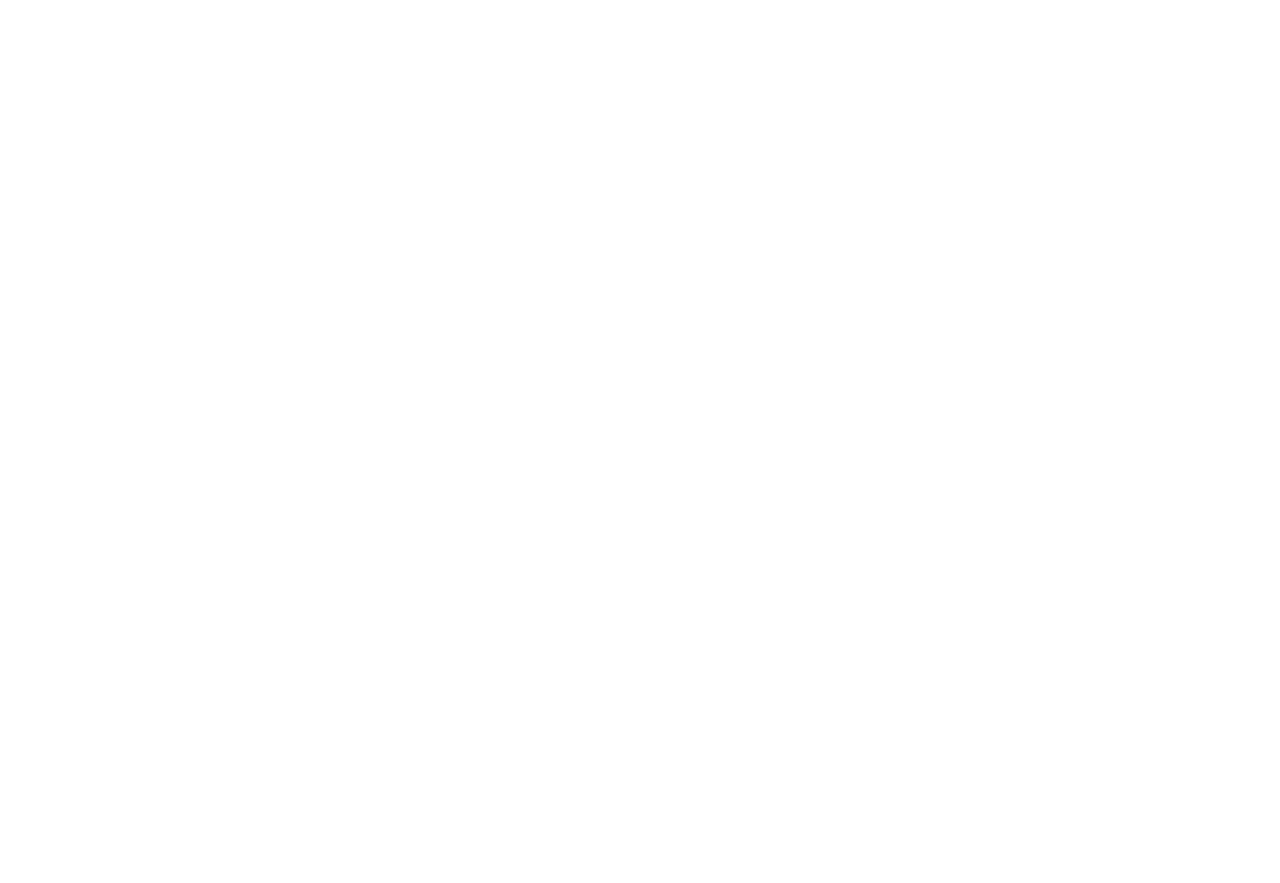
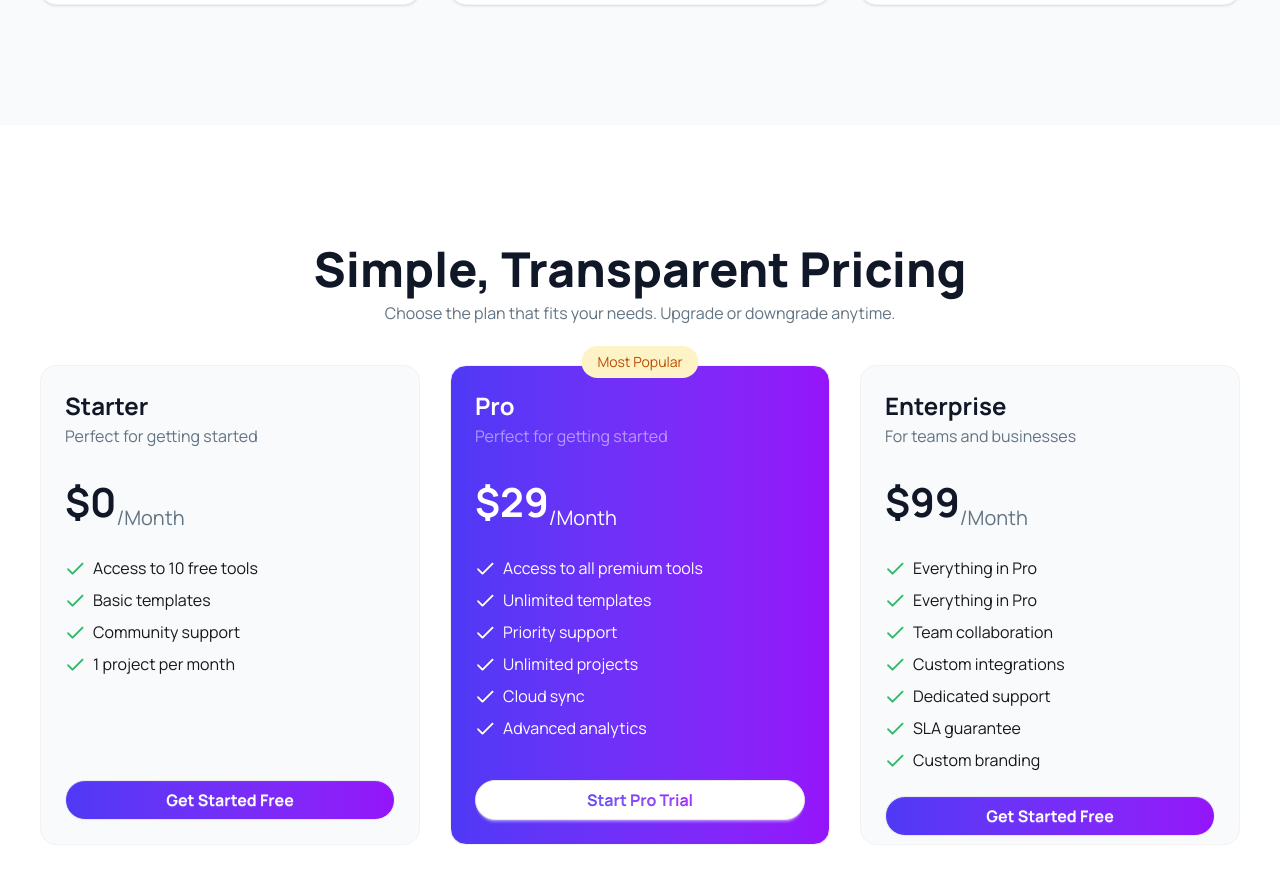
Before and after one commit to cseanwar/assignment6-digitools, a React (Vite) app: page / in a window 1280 px wide. Shown: the part 1701-2584 px from the top of the page. Before the commit the page ends 1076 px from the top, so only its background shows below. Built offline with nearby package versions, Linux system fonts and the light colour scheme.

Commit message:
Added Pricing section

```diff
--- a/src/App.jsx
+++ b/src/App.jsx
@@ -1,7 +1,9 @@
 import './App.css'
 import Banner from './components/Banner'
 import Navbar from './components/Navbar'
+import Pricing from './components/Pricing'
 import Ratings from './components/Ratings'
+import StepsCards from './components/StepsCards'
 
 function App() {
 
@@ -10,6 +12,8 @@
      <Navbar />
      <Banner />
      <Ratings />
+     <StepsCards />
+     <Pricing />
     </>
   )
 }
--- /dev/null
+++ b/src/components/Pricing.jsx
@@ -0,0 +1,84 @@
+import React from "react";
+
+const Pricing = () => {
+  return (
+    <div>
+      <div className="container mx-auto py-30">
+        <div className="flex flex-col gap-2 text-center mb-10">
+          <h1 className="font-extrabold text-5xl text-[#101727]">
+            Simple, Transparent Pricing
+          </h1>
+          <p className="text-[#627382] text-base">
+            Choose the plan that fits your needs. Upgrade or downgrade anytime.
+          </p>
+        </div>
+        <div className="flex flex-col md:flex-row gap-7.5 justify-center items-center">
+            <div className="bg-[#f9fafc] border border-[#F2F2F2] rounded-2xl p-6 flex flex-col gap-6 h-120 w-95 hover:-translate-y-3 transition-all duration-300 relative">
+                <div>
+                    <h3 className="font-bold text-2xl text-[#101727]">Starter</h3>
+                    <p className="text-[#627382] text-base mt-0.5">Perfect for getting started</p>
+                </div>
+                <div className="flex items-end">
+                    <span className="font-bold text-[40px] text-[#101727]">$0</span>
+                    <span className="text-[#627382] text-xl">/Month</span>
+                </div>
+                <ul className="flex flex-col gap-2">
+                    <li className="flex gap-2 items-center"><img src="/Check.png" alt="" /><span>Access to 10 free tools</span></li>
+                    <li className="flex gap-2 items-center"><img src="/Check.png" alt="" /><span>Basic templates</span></li>
+                    <li className="flex gap-2 items-center"><img src="/Check.png" alt="" /><span>Community support</span></li>
+                    <li className="flex gap-2 items-center"><img src="/Check.png" alt="" /><span>1 project per month</span></li>
+                </ul>
+
+                <button className="btn w-full rounded-full bg-linear-to-r from-[#4f39f6] to-[#9514fa] text-[#FFFFFF] mt-auto text-base font-bold">Get Started Free</button>
+            </div>
+            <div className="bg-linear-to-r from-[#4f39f6] to-[#9514fa] border border-[#F2F2F2] rounded-2xl p-6 flex flex-col gap-6 h-120 w-95 hover:-translate-y-3 transition-all duration-300 relative">
+                <div className="absolute -top-1 left-1/2 -translate-x-1/2 -translate-y-1/2 bg-[#FEf3C6] text-[#BB4D00] text-sm px-4 py-1.5 rounded-full">
+                    Most Popular
+                </div>
+                <div>
+                    <h3 className="font-bold text-2xl text-[#FFFFFF]">Pro</h3>
+                    <p className="text-[#FFFFFF80] text-base mt-0.5">Perfect for getting started</p>
+                </div>
+                <div className="flex items-end text-[#FFFFFF]">
+                    <span className="font-bold text-[40px]">$29</span>
+                    <span className="text-xl">/Month</span>
+                </div>
+                <ul className="flex flex-col gap-2 text-[#FFFFFF]">
+                    <li className="flex gap-2 items-center"><img src="/Check-white.png" alt="" /><span>Access to all premium tools</span></li>
+                    <li className="flex gap-2 items-center"><img src="/Check-white.png" alt="" /><span>Unlimited templates</span></li>
+                    <li className="flex gap-2 items-center"><img src="/Check-white.png" alt="" /><span>Priority support</span></li>
+                    <li className="flex gap-2 items-center"><img src="/Check-white.png" alt="" /><span>Unlimited projects</span></li>
+                    <li className="flex gap-2 items-center"><img src="/Check-white.png" alt="" /><span>Cloud sync</span></li>
+                    <li className="flex gap-2 items-center"><img src="/Check-white.png" alt="" /><span>Advanced analytics</span></li>
+                </ul>
+
+                <button className="btn w-full rounded-full mt-auto bg-white text-base font-bold"><span className="bg-linear-to-r from-[#4f39f6] to-[#9514fa] bg-clip-text text-transparent">Start Pro Trial</span></button>
+            </div>
+            <div className="bg-[#f9fafc] border border-[#F2F2F2] rounded-2xl p-6 flex flex-col gap-6 h-120 w-95 hover:-translate-y-3 transition-all duration-300 relative">
+                <div>
+                    <h3 className="font-bold text-2xl text-[#101727]">Enterprise</h3>
+                    <p className="text-[#627382] text-base mt-0.5">For teams and businesses</p>
+                </div>
+                <div className="flex items-end">
+                    <span className="font-bold text-[40px] text-[#101727]">$99</span>
+                    <span className="text-[#627382] text-xl">/Month</span>
+                </div>
+                <ul className="flex flex-col gap-2">
+                    <li className="flex gap-2 items-center"><img src="/Check.png" alt="" /><span>Everything in Pro</span></li>
+                    <li className="flex gap-2 items-center"><img src="/Check.png" alt="" /><span>Everything in Pro</span></li>
+                    <li className="flex gap-2 items-center"><img src="/Check.png" alt="" /><span>Team collaboration</span></li>
+                    <li className="flex gap-2 items-center"><img src="/Check.png" alt="" /><span>Custom integrations</span></li>
+                    <li className="flex gap-2 items-center"><img src="/Check.png" alt="" /><span>Dedicated support</span></li>
+                    <li className="flex gap-2 items-center"><img src="/Check.png" alt="" /><span>SLA guarantee</span></li>
+                    <li className="flex gap-2 items-center"><img src="/Check.png" alt="" /><span>Custom branding</span></li>
+                </ul>
+
+                <button className="btn w-full rounded-full bg-linear-to-r from-[#4f39f6] to-[#9514fa] text-[#FFFFFF] mt-auto text-base font-bold">Get Started Free</button>
+            </div>
+        </div>
+      </div>
+    </div>
+  );
+};
+
+export default Pricing;
```
